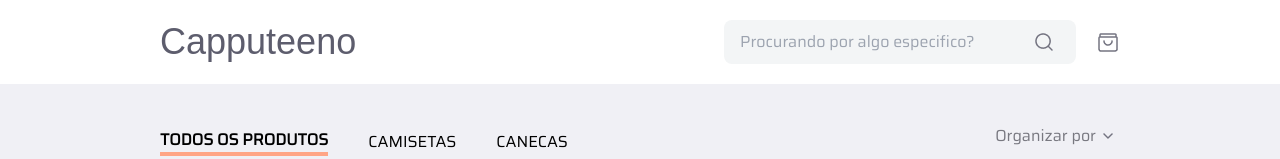
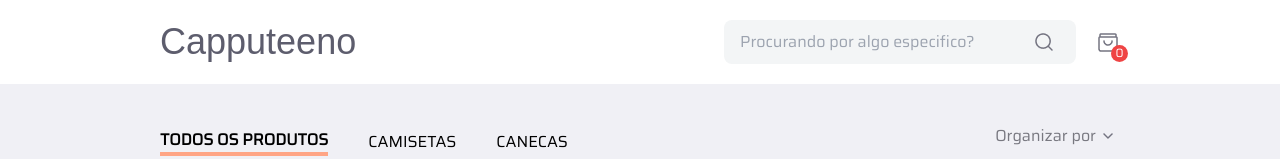
Before and after one commit to RuanDevz/Capputeeno, a Next.js app: page / in a window 1280 px wide. Shown: the top 159 px of the page. Built offline with nearby package versions, Linux system fonts and the light colour scheme; a web font is replaced by a local one.

Commit message:
fix: error localstorage

```diff
--- a/src/app/Hooks/UseLocalStorage.ts
+++ b/src/app/Hooks/UseLocalStorage.ts
@@ -1,9 +1,11 @@
 import { useState } from "react";
 
 export function useLocalStorage<T>(item: string) {
+
   const [value, setValue] = useState<T>(() => {
+
     const storedValue = localStorage.getItem(item);
-    return storedValue ? JSON.parse(storedValue) : undefined;
+    return storedValue ? JSON.parse(storedValue) : [];
   });
 
   const updateLocalStorage = (newValue: T) => {
--- a/src/app/components/Cart.tsx
+++ b/src/app/components/Cart.tsx
@@ -6,7 +6,7 @@
 import CartCount from "./CartCount";
 
 const Cart = () => {
-  const { value, updateLocalStorage } = useLocalStorage<string>("myItem");
+  const { value} = useLocalStorage<string>("myItem");
 
 
 
```
Also changed, not shown: src/app/page.tsx (+2 -7 lines).
